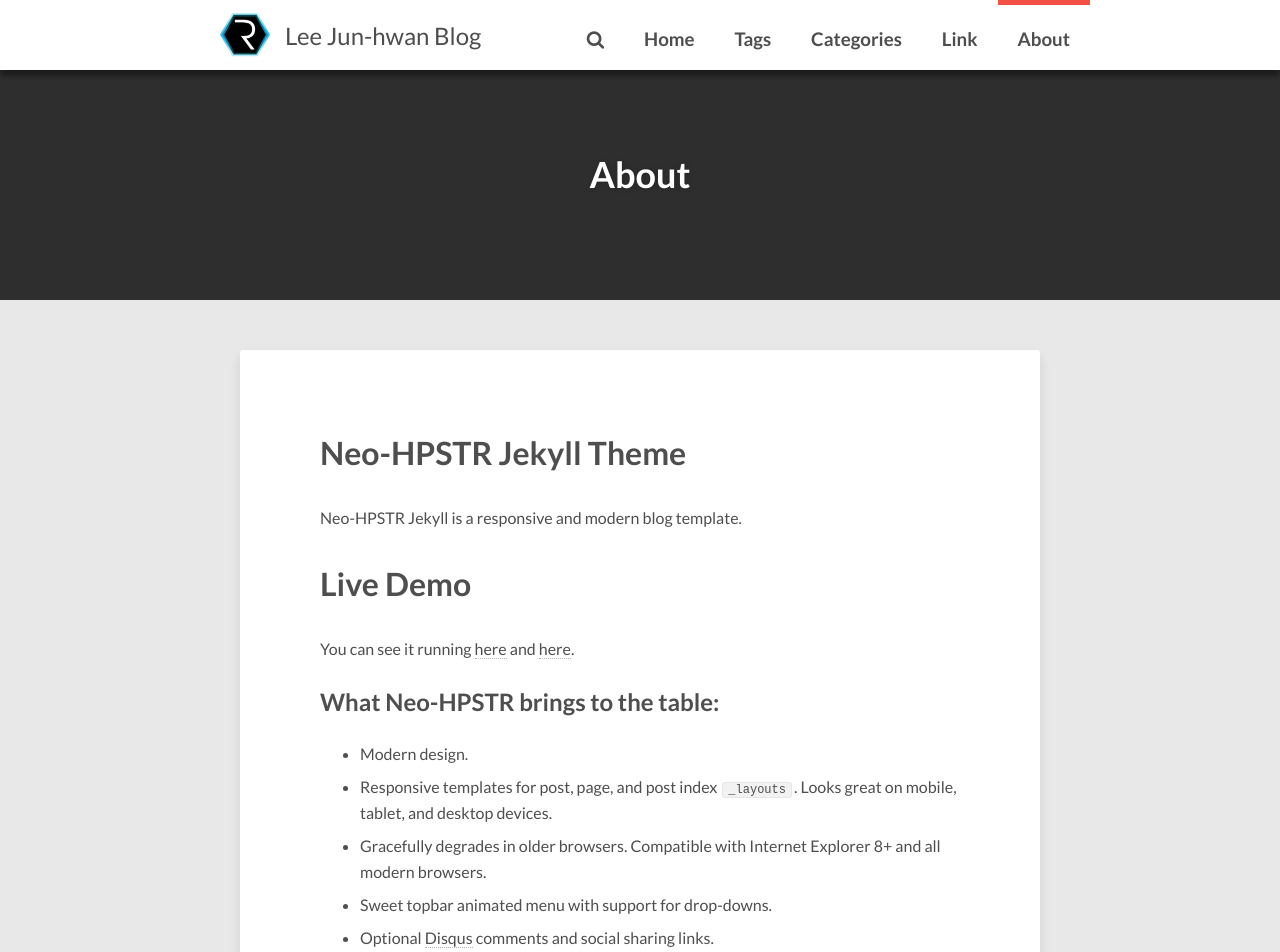
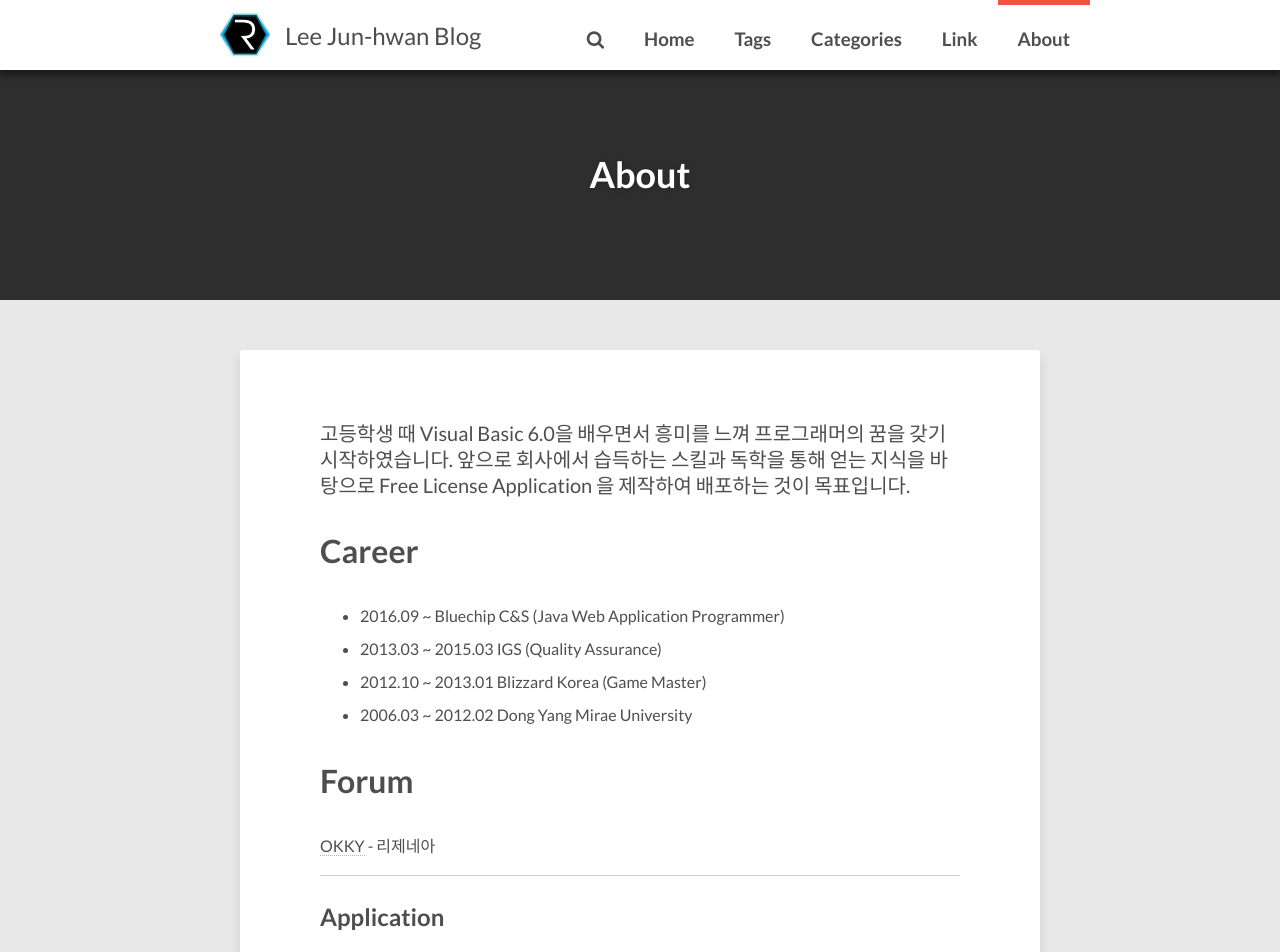
Before and after one commit to krpsh/regenea8.github.io, a Jekyll site: the page built from about.md, in a window 1280 px wide and 1400 px high. Shown: the top 952 px of the window. Built offline with Jekyll 4.4.1, drawn with Linux system fonts in a browser that asks for light colours; nearby versions of some CDN libraries; comment, search, counter and statistics services are not loaded; some of the changed text lies outside the part shown.

Commit message:
Initialize blog

```diff
--- a/about.md
+++ b/about.md
@@ -4,33 +4,26 @@
 share: true
 ---
 
-# Neo-HPSTR Jekyll Theme
+고등학생 때 Visual Basic 6.0을 배우면서 흥미를 느껴 프로그래머의 꿈을 갖기 시작하였습니다. 앞으로 회사에서 습득하는 스킬과 독학을 통해 얻는 지식을 바탕으로 Free License Application 을 제작하여 배포하는 것이 목표입니다.
 
-Neo-HPSTR Jekyll is a responsive and modern blog template.
+# Career
 
-# Live Demo
+* 2016.09 ~         Bluechip C&S (Java Web Application Programmer)
+* 2013.03 ~ 2015.03 IGS (Quality Assurance)
+* 2012.10 ~ 2013.01 Blizzard Korea (Game Master)
+* 2006.03 ~ 2012.02 Dong Yang Mirae University
 
-You can see it running [here](http://blog.rhesoft.com/) and [here](http://aronbordin.com/neo-hpstr-jekyll-theme/).
+# Forum
 
-
-## What Neo-HPSTR brings to the table:
-
-* Modern design.
-* Responsive templates for post, page, and post index `_layouts`. Looks great on mobile, tablet, and desktop devices.
-* Gracefully degrades in older browsers. Compatible with Internet Explorer 8+ and all modern browsers.
-* Sweet topbar animated menu with support for drop-downs.
-* Optional [Disqus](http://disqus.com) comments and social sharing links.
-* [Open Graph](https://developers.facebook.com/docs/opengraph/) and [Twitter Cards](https://dev.twitter.com/docs/cards) support for a better social sharing experience.
-* Simple [custom 404 page](http://mmistakes.github.io/hpstr-jekyll-theme/404.html) to get you started.
-* Stylesheets for Pygments and Coderay [syntax highlighting](http://mmistakes.github.io/hpstr-jekyll-theme/code-highlighting-post/) to make your code examples look snazzy
-* Author panel, with social links
-* Read more tag support(similar with Wordpress ).
-
-![Preview](http://aronbordin.com/images/neo-hpstr-jekyll-theme-preview.png)
-
+[OKKY](https://okky.kr/) - 리제네아
 
 ---
 
-## Getting Started
+## Application
 
-Neo-HPSTR takes advantage of Sass and data files to make customizing easier. These features require Jekyll 2.x and will not work with older versions of Jekyll.
+* 추가 예정
+
+## Preview
+
+* ![Preview](https://regenea8.github.io/images/mc.png)
+* ![Preview](https://regenea8.github.io/images/cg.png)
```
